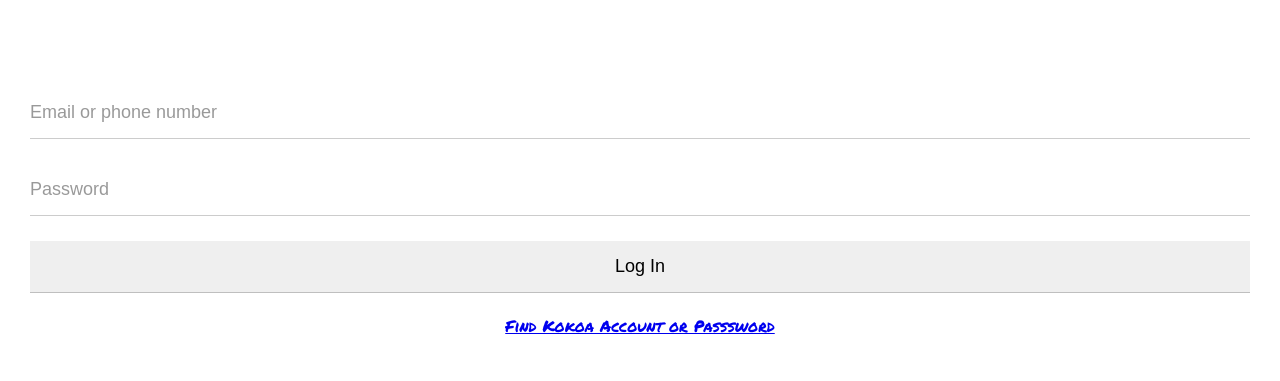
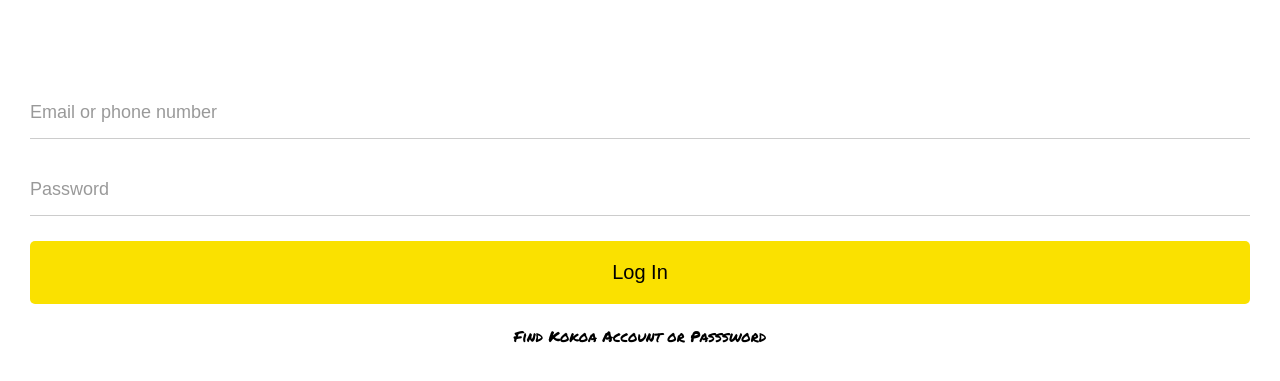
Before and after one commit to JY-Ahn/kokoa-clone-2023, a plain HTML site: page index.html in a window 1280 px wide. Shown: the part 185-566 px from the top of the page. Drawn offline with Linux system fonts and the light colour scheme.

Commit message:
Complete the login page

```diff
--- a/css/login-form.css
+++ b/css/login-form.css
@@ -3,7 +3,6 @@
   justify-content: center;
   flex-direction: column;
   margin: 0px 30px;
-  text-align: center;
 }
 /* login-form 의 모든 자식 input */
 /* Pseudo Selector */
@@ -11,10 +10,15 @@
   border: none;
   padding: 15px 0px;
   font-size: 18px;
+  margin-bottom: 25px;
+}
+/* type="submit"을 attribute로 가지지 않는 login-form의 자식 input들에만
+border-bottom 및 transition적용 */
+#login-form input:not([type="submit"]) {
   border-bottom: 1px solid rgba(0, 0, 0, 0.2);
-  margin-bottom: 25px;
   transition: border-color 0.3s ease-in-out;
 }
+
 /* Attribute selector */
 /* login-form 의 모든 자식 input의 placeholder(attribute) */
 #login-form input::placeholder {
@@ -24,3 +28,18 @@
 #login-form input:focus {
   border-color: var(--yellow);
 }
+
+#login-form input[type="submit"] {
+  background-color: var(--yellow);
+  cursor: pointer;
+  font-size: 20px;
+  padding: 20px 0px;
+  border-radius: 5px;
+}
+
+#login-form a {
+  text-align: center;
+  text-decoration: none;
+  color: inherit;
+  font-size: 15px;
+}
--- a/index.html
+++ b/index.html
@@ -29,7 +29,7 @@
     </header>
     <form action="" id="login-form">
       <input type="text" placeholder="Email or phone number" />
-      <input type="text" placeholder="Password" />
+      <input type="password" placeholder="Password" />
       <input type="submit" value="Log In" />
       <a href="#">Find Kokoa Account or Passsword</a>
     </form>
```
